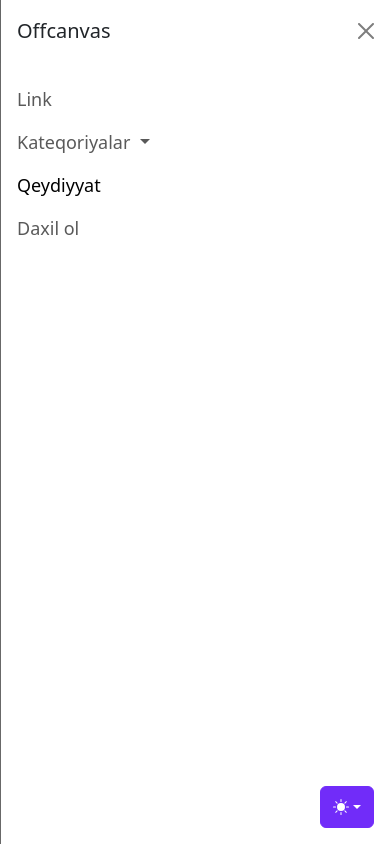
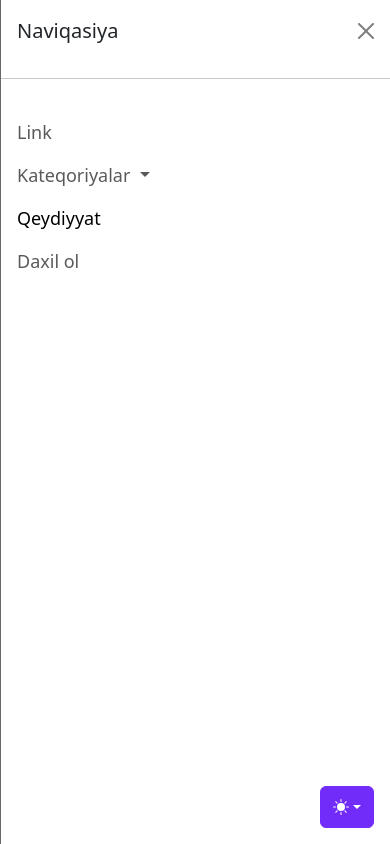
Before and after one commit to SahibFarhadov/x-lab, a Django app: page /account/register in a window 390 px wide, after a click that opens the changed part. Run offline with Django 4.2, Linux system fonts and the light colour scheme; data comes from the database, SQL or seed files in the repository; some libraries are stand-ins or nearby versions.

Commit message:
navbar-da yaxsilasdirmalar aparildi

```diff
--- a/xlab_container/templates/partials/_navbar.html
+++ b/xlab_container/templates/partials/_navbar.html
@@ -65,9 +65,10 @@
       </button>
       <div class="offcanvas offcanvas-end" tabindex="-1" id="offcanvasNavbarLight" aria-labelledby="offcanvasNavbarLightLabel">
         <div class="offcanvas-header">
-          <h5 class="offcanvas-title" id="offcanvasNavbarLightLabel">Offcanvas</h5>
+          <h5 class="offcanvas-title" id="offcanvasNavbarLightLabel">Naviqasiya</h5>
           <button type="button" class="btn-close" data-bs-dismiss="offcanvas" aria-label="Close"></button>
         </div>
+        <hr class="d-block d-lg-none" />
         <div class="offcanvas-body">
           <ul class="navbar-nav justify-content-start flex-grow-1 pe-3">
             <li class="nav-item">
@@ -81,8 +82,10 @@
                 {%for kateqoriya in kateqoriyalar%}
                 {%if kateqoriya.kateqoriya_adi == secilen_kateqoriya.kateqoriya_adi %}
                   <li><a class="dropdown-item active" href="{%url 'kateqoriyaya_get' kateqoriya.kateqoriya_slug%}">{{kateqoriya.kateqoriya_adi}}</a></li>
+                  <li><hr class="dropdown-divider"></li>
                 {%else%}
                   <li><a class="dropdown-item" href="{%url 'kateqoriyaya_get' kateqoriya.kateqoriya_slug%}">{{kateqoriya.kateqoriya_adi}}</a></li>
+                  <li><hr class="dropdown-divider"></li>
                 {%endif%}
                 {%endfor%}
               </ul>
```
